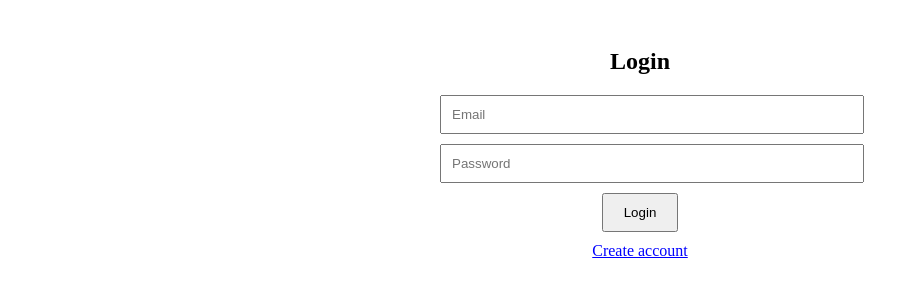
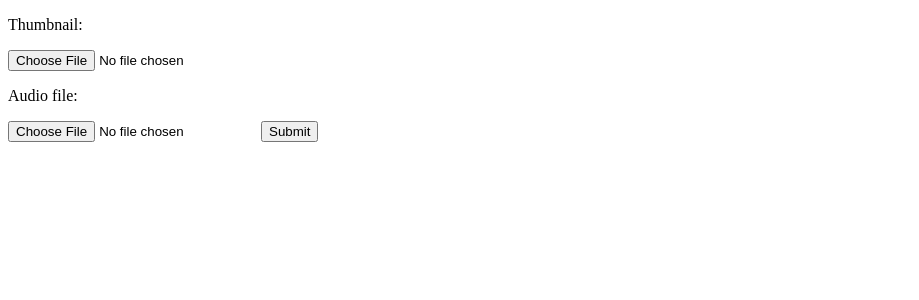
Before and after one commit to Rohitdhall987/admin, a React (Vite) app: page /addSong in a window 1280 px wide. Before the commit this address led to /. Shown: the top 300 px of the page, without its empty margins (0-919 px from the left). Built offline with nearby package versions, Linux system fonts and the light colour scheme; no server answers; sample sign-in values are in the browser's storage.

Commit message:
modified:   src/AddSong.jsx 	modified:   src/login.jsx 	modified:   src/provider/sessionProvider.jsx

```diff
--- a/src/AddSong.jsx
+++ b/src/AddSong.jsx
@@ -1,14 +1,58 @@
-function AddSong(){
-    return(
-    <>
-        <div>
-            <p>Title:</p>
-            <input type ="text"/>
-            <p>Audio file:</p>
-            <input type ="file" accept="audio/mp3"/>
-            <button>Submit</button>
-        </div>
-    </>
+import React, { useState } from 'react';
+
+function AddSong() {
+    // State to hold the selected files
+    const [thumbnail, setThumbnail] = useState(null);
+    const [audio, setAudio] = useState(null);
+
+    // Handler for form submission
+    const handleSubmit = async (event) => {
+        event.preventDefault(); // Prevent default form submission
+
+        if (!thumbnail || !audio) {
+            alert('Both thumbnail and audio files are required!');
+            return;
+        }
+
+        // Create a FormData object to hold the files
+        const formData = new FormData();
+        formData.append('thumbnail', thumbnail);
+        formData.append('audio', audio);
+
+        try {
+            // Make a POST request to upload the files using fetch
+            const response = await fetch('/api/songs/addSong', {
+                method: 'POST',
+                body: formData
+            });
+
+            if (response.ok) {
+                const data = await response.json();
+                // Handle the response
+                alert('Upload successful!');
+                console.log('Response:', data);
+            } else {
+                const errorData = await response.json();
+                console.error('Error uploading files:', errorData);
+                alert('Failed to upload files.');
+            }
+        } catch (error) {
+            // Handle fetch errors
+            console.error('Error uploading files:', error);
+            alert('Failed to upload files.');
+        }
+    };
+
+    return (
+        <>
+            <form onSubmit={handleSubmit}>
+                <p>Thumbnail:</p>
+                <input type="file" accept="image/png" onChange={(e) => setThumbnail(e.target.files[0])} />
+                <p>Audio file:</p>
+                <input type="file" accept="audio/mp3" onChange={(e) => setAudio(e.target.files[0])} />
+                <button type="submit">Submit</button>
+            </form>
+        </>
     );
 }
 
--- a/src/login.jsx
+++ b/src/login.jsx
@@ -3,22 +3,6 @@ import { useNavigate } from 'react-router-dom';
 
 function Login() {
 
-
-    useEffect(()=>{
-        fetch('/api', {
-            method: 'GET',
-            headers: {
-              'Content-Type': 'application/json'
-            }
-          })
-          .then(response => response.json())
-          .then(data => {
-            console.log(data);
-          })
-          .catch(error => {
-            console.error('Error:', error);
-          });
-    },[]);
 
 
 
@@ -123,7 +107,7 @@ function Login() {
     };
 
     return (
-        <div style={{ maxWidth: '400px', margin: '0 auto', padding: '20px', textAlign: 'center' }}>
+        <div >
             {formType ? (
                 <form onSubmit={submitLogin}>
                     <h2>Login</h2>
@@ -132,7 +116,7 @@ function Login() {
                         placeholder="Email"
                         value={email}
                         onChange={(e) => setEmail(e.target.value)}
-                        style={{ width: '100%', padding: '10px', marginBottom: '10px' }}
+
                         required
                     />
                     <input
@@ -140,12 +124,12 @@ function Login() {
                         placeholder="Password"
                         value={password}
                         onChange={(e) => setPassword(e.target.value)}
-                        style={{ width: '100%', padding: '10px', marginBottom: '10px' }}
+
                         required
                     />
-                    <button type="submit" style={{ padding: '10px 20px', cursor: 'pointer' }}>Login</button>
+                    <button type="submit">Login</button>
                     <br />
-                    <a onClick={toggleForm} style={{ cursor: 'pointer', color: 'blue', textDecoration: 'underline', marginTop: '10px', display: 'inline-block' }}>
+                    <a onClick={toggleForm} >
                         Create account
                     </a>
                 </form>
@@ -157,7 +141,7 @@ function Login() {
                         placeholder="Name"
                         value={name}
                         onChange={(e) => setName(e.target.value)}
-                        style={{ width: '100%', padding: '10px', marginBottom: '10px' }}
+
                         required
                     />
                     <input
@@ -165,7 +149,7 @@ function Login() {
                         placeholder="Email"
                         value={email}
                         onChange={(e) => setEmail(e.target.value)}
-                        style={{ width: '100%', padding: '10px', marginBottom: '10px' }}
+
                         required
                     />
                     <input
@@ -173,10 +157,10 @@ function Login() {
                         placeholder="Password"
                         value={password}
                         onChange={(e) => setPassword(e.target.value)}
-                        style={{ width: '100%', padding: '10px', marginBottom: '10px' }}
+
                         required
                     />
-                    <button type="submit" style={{ padding: '10px 20px', cursor: 'pointer' }}>Register</button>
+                    <button type="submit" >Register</button>
                     <br />
                     <a onClick={toggleForm} >
                         Have an account
--- a/src/provider/sessionProvider.jsx
+++ b/src/provider/sessionProvider.jsx
@@ -11,9 +11,13 @@ function SessionProvider({children}){
     useEffect(()=>{
 
         if (exemptedRoutes.includes(location.pathname)) return;
-        setTimeout(()=>{
-            navigate("/");
-        },1000);
+
+            const token=localStorage.getItem("token");
+
+            if(token==null){
+                navigate("/");
+            }
+
     });
 
     const exemptedRoutes = [ '/',];
```
